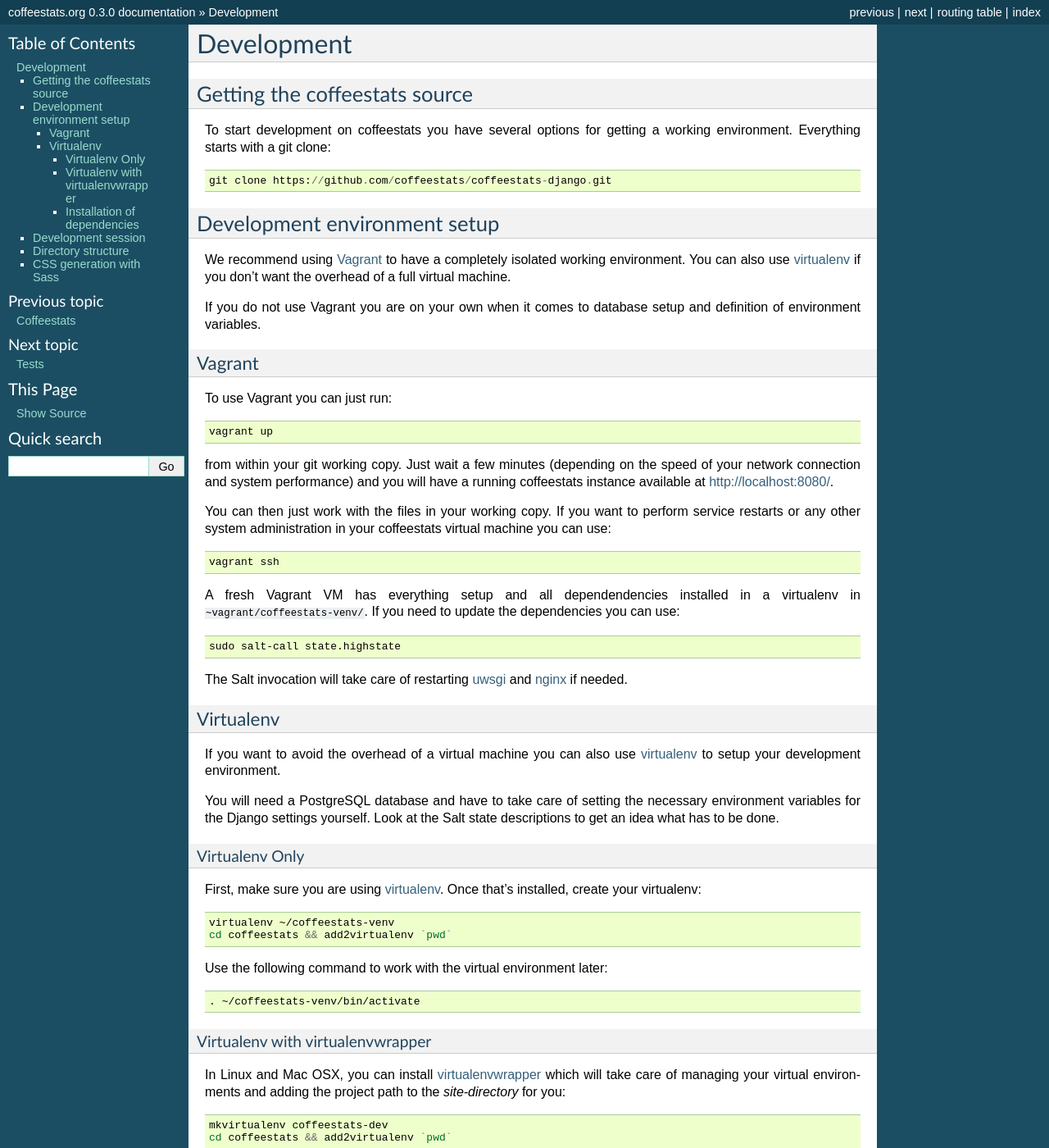
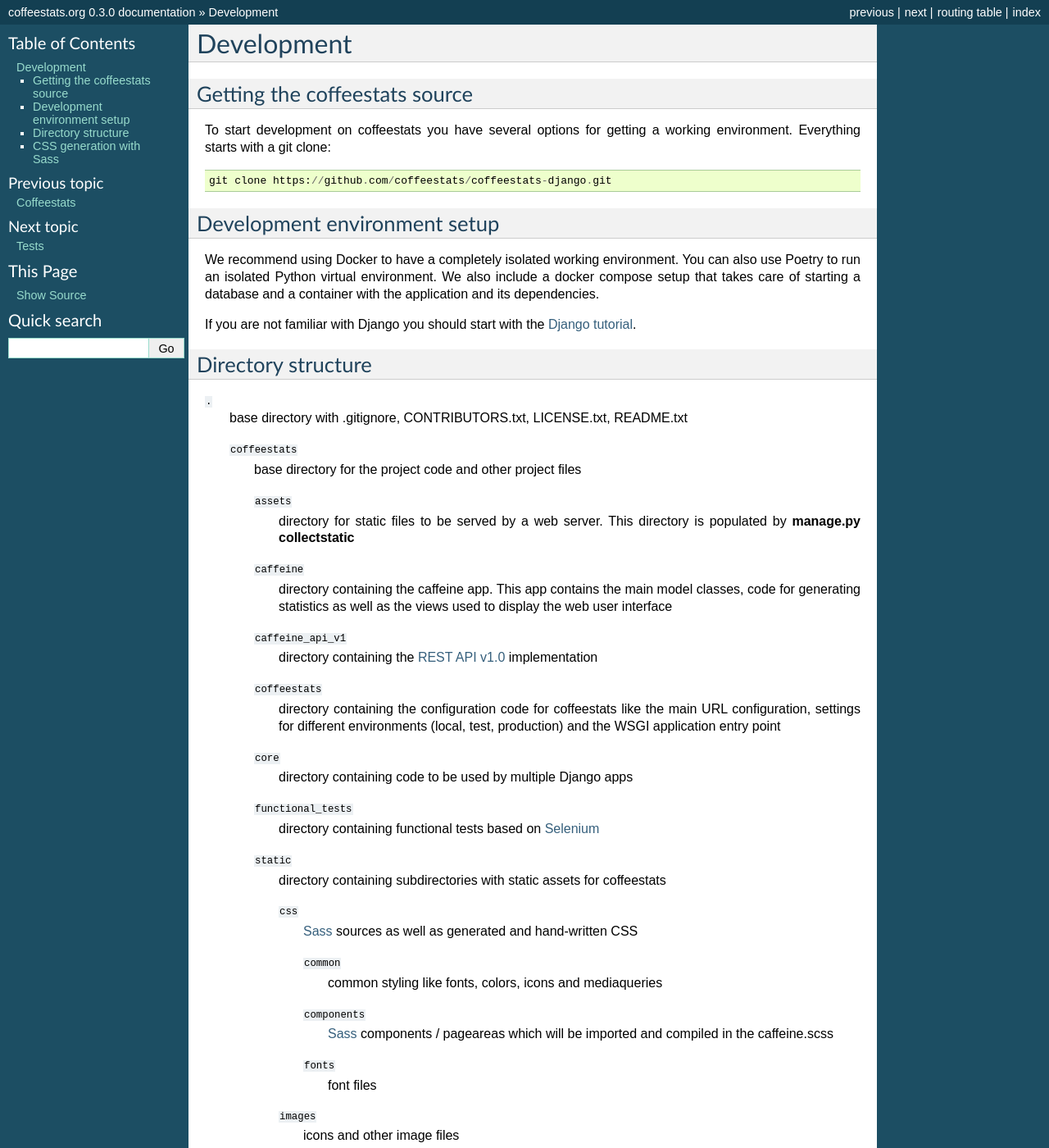
Before and after one commit to coffeestats/coffeestats-django, a Sphinx documentation site: the page built from docs/develop.rst, in a window 1280 px wide and 1400 px high. Shown: the whole window at 82% size. Built offline with Sphinx 7.4.7, drawn with Linux system fonts in a browser that asks for light colours; some of the changed text lies outside the part shown.

Commit message:
Update development and test docs
- remove travis
- roughly document Docker and Poetry usage

```diff
--- a/docs/develop.rst
+++ b/docs/develop.rst
@@ -14,139 +14,10 @@
 Development environment setup
 =============================
 
-We recommend using Vagrant_ to have a completely isolated working environment.
-You can also use virtualenv_ if you don't want the overhead of a full virtual
-machine.
-
-.. _Vagrant: http://www.vagrantup.com/
-.. _virtualenv: https://virtualenv.pypa.io/en/latest/
-
-If you do not use Vagrant you are on your own when it comes to database setup
-and definition of environment variables.
-
-Vagrant
--------
-
-To use Vagrant you can just run:
-
-.. code-block:: sh
-
-   vagrant up
-
-from within your git working copy. Just wait a few minutes (depending on the
-speed of your network connection and system performance) and you will have a
-running coffeestats instance available at http://localhost:8080/.
-
-You can then just work with the files in your working copy. If you want to
-perform service restarts or any other system administration in your coffeestats
-virtual machine you can use:
-
-.. code-block:: sh
-
-   vagrant ssh
-
-A fresh Vagrant VM has everything setup and all dependendencies installed in
-a virtualenv in :file:`~vagrant/coffeestats-venv/`. If you need to update the
-dependencies you can use:
-
-.. code-block:: sh
-
-   sudo salt-call state.highstate
-
-The Salt invocation will take care of restarting `uwsgi`_ and `nginx`_ if
-needed.
-
-.. _uwsgi: http://uwsgi-docs.readthedocs.org/en/latest/
-.. _nginx: http://nginx.org/
-
-Virtualenv
-----------
-
-If you want to avoid the overhead of a virtual machine you can also use
-virtualenv_ to setup your development environment.
-
-.. _virtualenv: https://virtualenv.pypa.io/en/latest/
-
-You will need a PostgreSQL database and have to take care of setting the
-necessary environment variables for the Django settings yourself. Look at the
-Salt state descriptions to get an idea what has to be done.
-
-Virtualenv Only
-^^^^^^^^^^^^^^^
-
-First, make sure you are using virtualenv_. Once that's installed, create your
-virtualenv:
-
-.. code-block:: sh
-
-   virtualenv ~/coffeestats-venv
-   cd coffeestats && add2virtualenv `pwd`
-
-Use the following command to work with the virtual environment later:
-
-.. code-block:: sh
-
-   . ~/coffeestats-venv/bin/activate
-
-Virtualenv with virtualenvwrapper
-^^^^^^^^^^^^^^^^^^^^^^^^^^^^^^^^^
-
-In Linux and Mac OSX, you can install virtualenvwrapper_ which will take care
-of managing your virtual environments and adding the project path to the
-`site-directory` for you:
-
-.. code-block:: sh
-
-   mkvirtualenv coffeestats-dev
-   cd coffeestats && add2virtualenv `pwd`
-
-To work with the virtual environment later use:
-
-.. code-block:: sh
-
-   workon coffeestats-dev
-
-.. _virtualenvwrapper: http://virtualenvwrapper.readthedocs.org/en/latest/
-
-
-Installation of dependencies
-^^^^^^^^^^^^^^^^^^^^^^^^^^^^
-
-If you use a virtual environment you have to install the necessary
-dependencies. You need Python and PostgreSQL development headers installed
-before the installation of the development dependencies will work. On Debian
-based systems you can use apt to install both:
-
-.. code-block:: sh
-
-   sudo apt-get update
-   sudo apt-get install libpq-dev python-dev
-
-Development dependencies are defined in :file:`requirements/local.txt`. Use the
-following command to install the dependencies in your currently activated
-environment:
-
-.. code-block:: sh
-
-   pip install -r requirements/local.txt
-
-
-Development session
-===================
-
-If you are using Vagrant as recommended you can start a development session by
-opening a terminal and an editor session inside of your coffeestats clone. In
-the terminal session you run:
-
-.. code-block:: sh
-
-   vagrant up
-   # ... wait for the VM to start
-   vagrant ssh
-   # ... should now be logged in to your vagrant VM
-   . csdev.sh
-   . coffeestats-venv/bin/activate
-   cd /vagrant/coffeestats
+We recommend using Docker to have a completely isolated working environment.
+You can also use Poetry to run an isolated Python virtual environment. We also
+include a docker compose setup that takes care of starting a database and a
+container with the application and its dependencies.
 
 If you are not familiar with Django you should start with the `Django
 tutorial`_.
@@ -217,18 +88,11 @@
    :file:`docs`
       directory containing the `Sphinx`_ documentation source
 
-   :file:`requirements`
-      directory containing `pip`_ requirements files
-
-   :file:`salt`
-      directory containing the `Salt`_ states and pillars that are used to
-      provision the Vagrant VM
 
 .. _Selenium: http://www.seleniumhq.org/
 .. _Sphinx: http://sphinx-doc.org/
 .. _pip: https://pip.pypa.io/en/latest/
 .. _Sass: http://sass-lang.com/
-.. _Salt: http://www.saltstack.com/community/
 
 
 .. index:: Sass
```
Also changed, not shown: other parts of docs/develop.rst (+2 -2 lines), docs/tests.rst (+5 -19 lines), .travis.yml (deleted).
